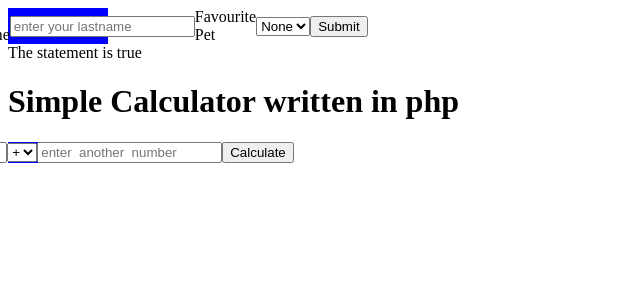
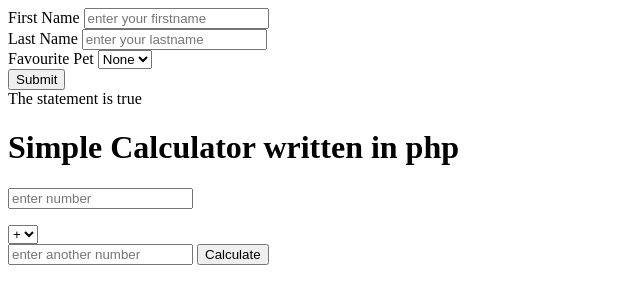
Before and after one commit to Nlansong/phpdev, a PHP site: page / in a window 1280 px wide. Shown: the top 304 px of the page, without its empty margins (0-640 px from the left). Run offline with PHP 8.4, Linux system fonts and the light colour scheme.

Commit message:
removed the style sheets

```diff
--- a/css/style.css
+++ /dev/null
@@ -1,10 +0,0 @@
-form{
-    background-color: blue;
-    display: flex;
-    align-items: center;
-    justify-content: center;
-    width: 100px;
-}
-input{
-    display: block;
-}
--- a/index.php
+++ b/index.php
@@ -3,7 +3,6 @@
 <head>
     <meta charset="UTF-8">
     <meta name="viewport" content="width=device-width, initial-scale=1.0">
-    <link rel="stylesheet" href="css/style.css" />
     <title>Form Handling in PHP</title>
 </head>
 <body>
@@ -43,15 +42,14 @@ if($a==$b || $a==$c && $b==$d){
 <h1>  Simple Calculator written in php</h1>
 
 <form action="<?php echo htmlspecialchars($_SERVER['PHP_SELF']);?>" method="post">
-<input id='number1' name='number1' placeholder='enter number' required  /> <br>
+ <p><input id='number1' name='number1' placeholder='enter number' required  /> </p>
 <select name='operator'>
     <option value='add'> + </option>
     <option value='subtract'> - </option>
     <option value='multiply'> * </option>
     <option value='devide'> / </option>
-</select>
-<input id='number2' name='number2' placeholder='enter  another  number' required  /> <br>
-
+</select><br>
+<input id="number2" name="number2" placeholder="enter another number" reqired />
 <button> Calculate </button>
 </form>
 
```
